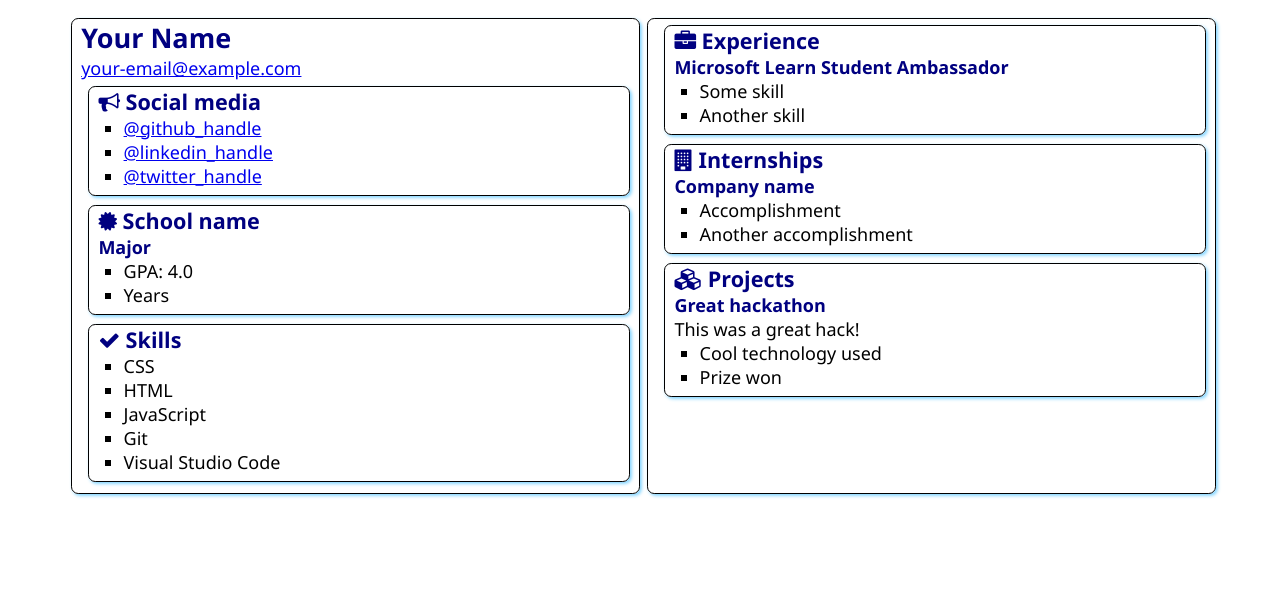
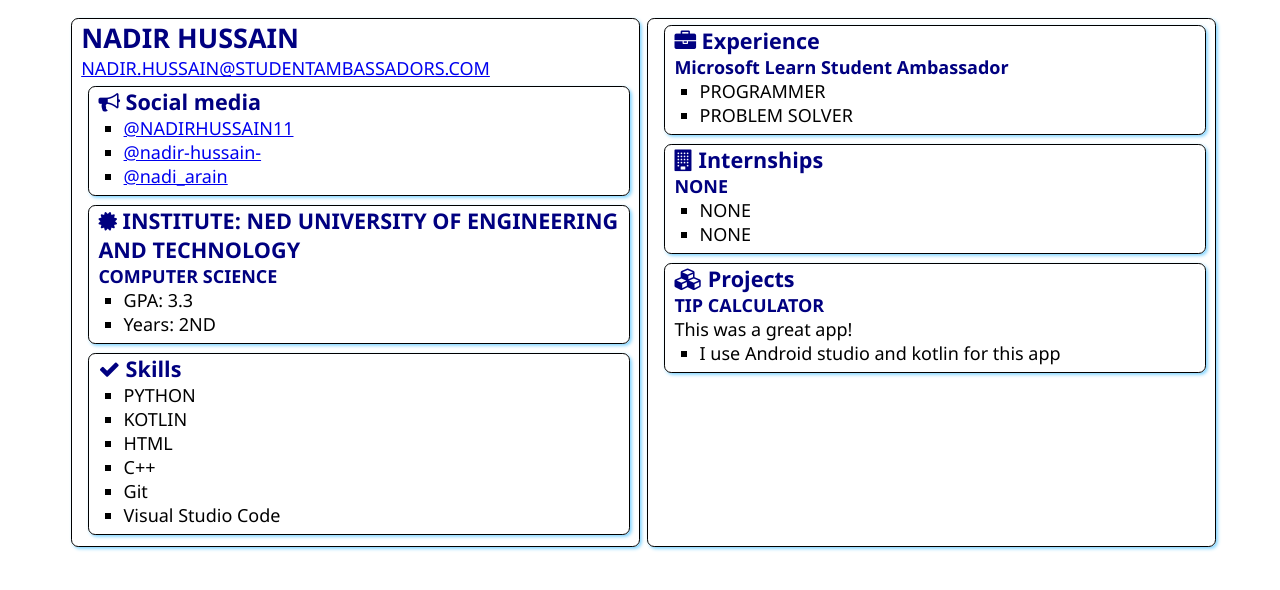
Before and after one commit to NADIRHUSSAIN11/SATechnicalOnboarding, a plain HTML site: page src/index.html in a window 1280 px wide. Drawn offline with Linux system fonts and the light colour scheme.

Commit message:
Update index.html
Added My Name

```diff
--- a/src/index.html
+++ b/src/index.html
@@ -12,8 +12,8 @@
 <body>
     <main>
         <article class="box">
-            <h1>Your Name</h1>
-            <div><a href="mailto:your.email@example.com">your-email@example.com</a></div>
+            <h1>NADIR HUSSAIN</h1>
+            <div><a href="mailto:your.email@example.com">NADIR.HUSSAIN@STUDENTAMBASSADORS.COM</a></div>
 
             <section class="box">
                 <h2>
@@ -21,9 +21,9 @@
                     Social media
                 </h2>
                 <ul>
-                    <li><a href="https://github.com/<handle>">@github_handle</a></li>
-                    <li><a href="https://linkedin.com/in/<handle>">@linkedin_handle</a></li>
-                    <li><a href="https://twitter.com/<handle>">@twitter_handle</a></li>
+                    <li><a href="https://github.com/<handle>">@NADIRHUSSAIN11</a></li>
+                    <li><a href="https://linkedin.com/in/<handle>">@nadir-hussain-</a></li>
+                    <li><a href="https://twitter.com/<handle>">@nadi_arain</a></li>
                 </ul>
             </section>
 
@@ -31,12 +31,12 @@
                 <div class="education">
                     <h2>
                         <i class="fa fa-certificate" aria-hidden="true"></i>
-                        School name
+                        INSTITUTE: NED UNIVERSITY OF ENGINEERING AND TECHNOLOGY
                     </h2>
-                    <h3>Major</h3>
+                    <h3>COMPUTER SCIENCE</h3>
                     <ul>
-                        <li>GPA: 4.0</li>
-                        <li>Years</li>
+                        <li>GPA: 3.3</li>
+                        <li>Years: 2ND</li>
                     </ul>
                 </div>
             </section>
@@ -47,9 +47,10 @@
                     Skills
                 </h2>
                 <ul>
-                    <li>CSS</li>
+                    <li>PYTHON</li>
+                    <li>KOTLIN</li>
                     <li>HTML</li>
-                    <li>JavaScript</li>
+                    <li>C++</li>
                     <li>Git</li>
                     <li>Visual Studio Code</li>
                 </ul>
@@ -63,8 +64,8 @@
                 </h2>
                 <h3>Microsoft Learn Student Ambassador</h3>
                 <ul>
-                    <li>Some skill</li>
-                    <li>Another skill</li>
+                    <li>PROGRAMMER</li>
+                    <li>PROBLEM SOLVER</li>
                 </ul>
             </section>
             <section class="box">
@@ -73,10 +74,10 @@
                     Internships
                 </h2>
 
-                <h3>Company name</h3>
+                <h3>NONE</h3>
                 <ul>
-                    <li>Accomplishment</li>
-                    <li>Another accomplishment</li>
+                    <li>NONE</li>
+                    <li>NONE</li>
                 </ul>
             </section>
             <section class="box">
@@ -85,11 +86,10 @@
                     Projects
                 </h2>
 
-                <h3>Great hackathon</h3>
-                <div>This was a great hack!</div>
+                <h3>TIP CALCULATOR</h3>
+                <div>This was a great app!</div>
                 <ul>
-                    <li>Cool technology used</li>
-                    <li>Prize won</li>
+                    <li>I use Android studio and kotlin for this app </li>
                 </ul>
             </section>
         </article>
```
